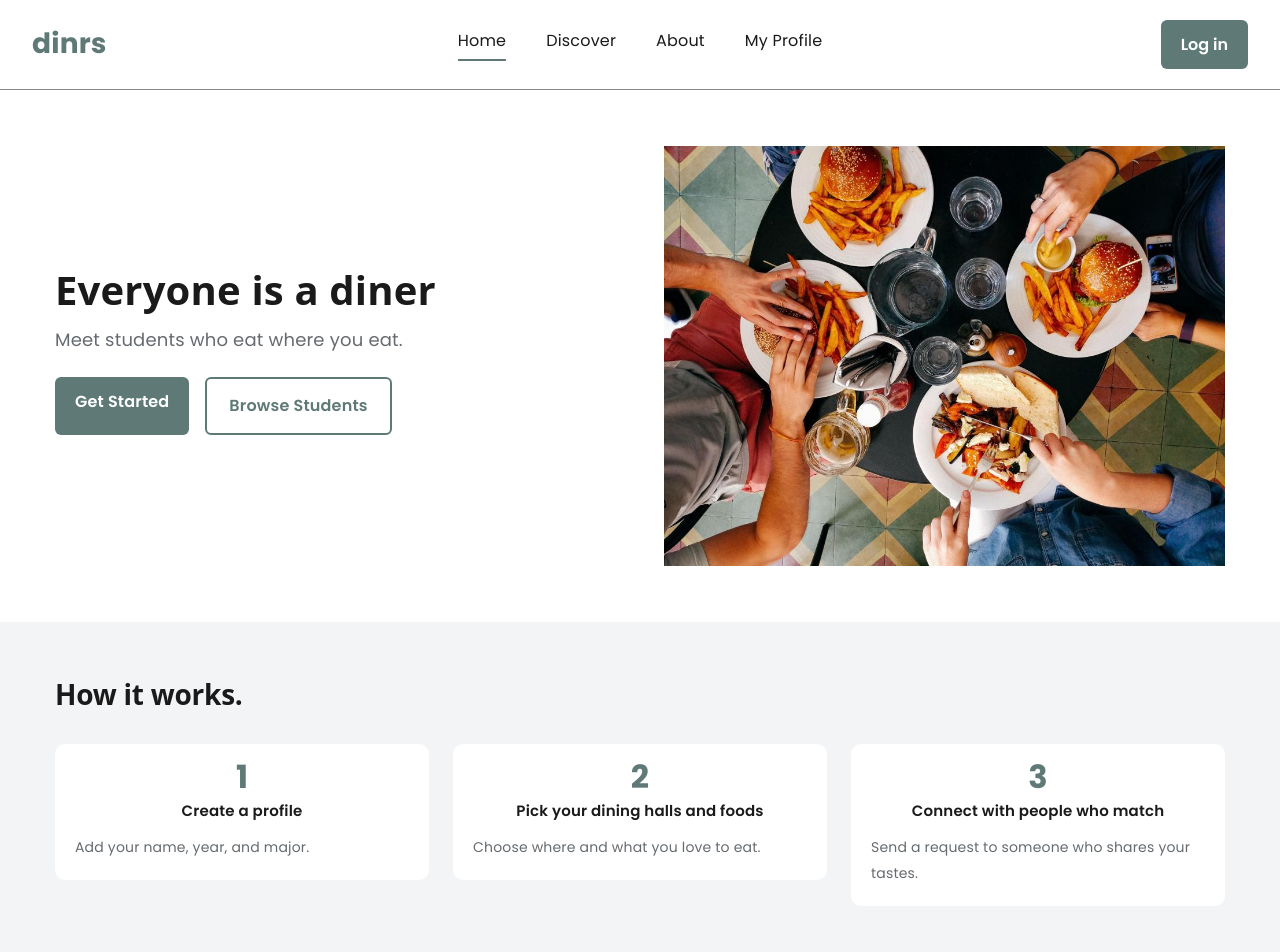
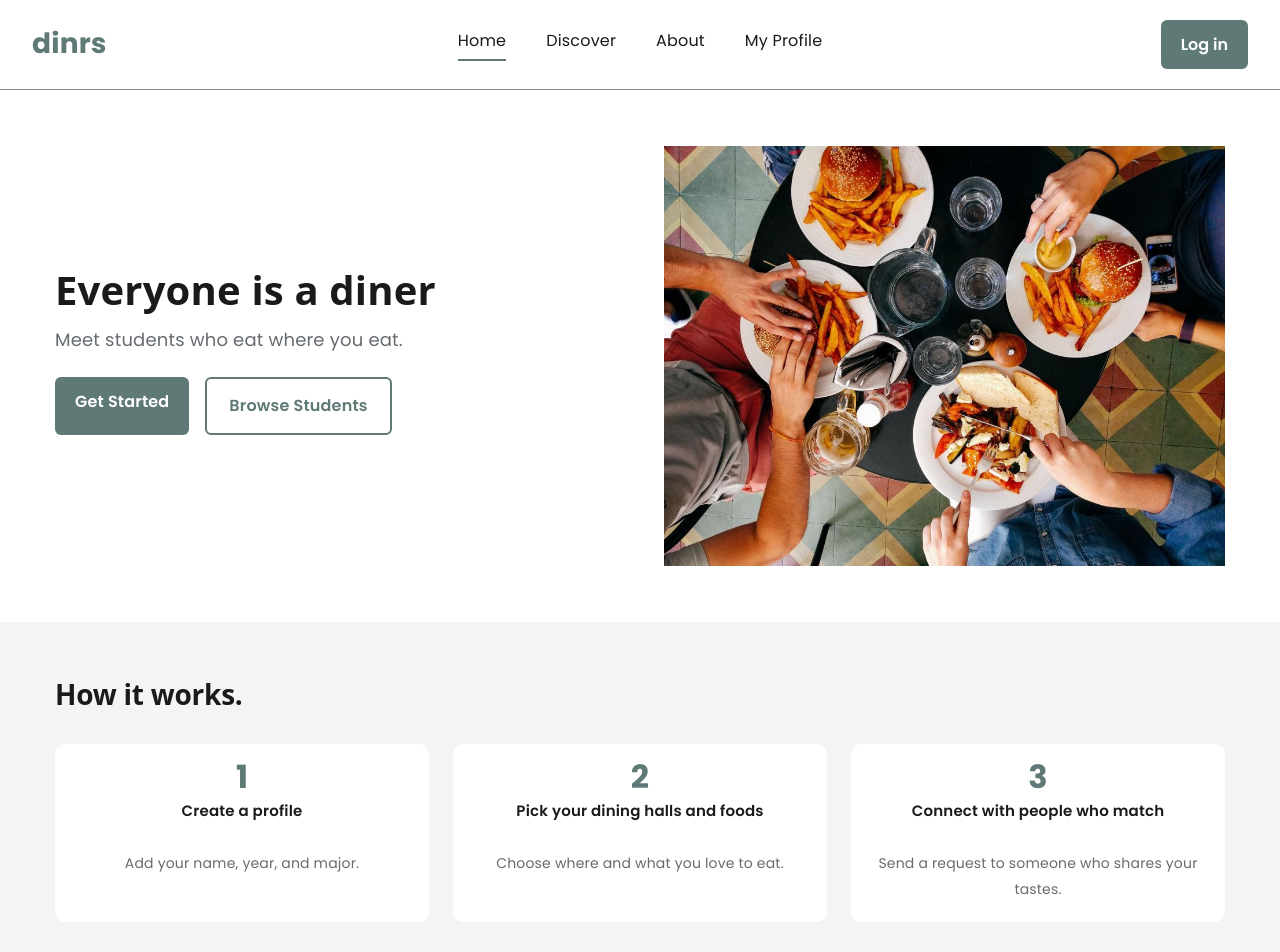
Before and after one commit to chloelui/Dinrs-App, a React (Vite) app: page / in a window 1280 px wide. Shown: the top 952 px of the page. Built offline with nearby package versions, Linux system fonts and the light colour scheme; no server answers.

Commit message:
Equalize How it works card heights and center step descriptions

```diff
--- a/src/App.css
+++ b/src/App.css
@@ -315,29 +315,32 @@ a.btn-outline {
   display: grid;
   grid-template-columns: repeat(3, 1fr);
   gap: 24px;
-  align-items: start;
+  align-items: stretch;
 }
 .step-card {
   background: #fff;
   border-radius: 10px;
   padding: 20px;
   text-align: center;
+  display: flex;
+  flex-direction: column;
+}
+.step-title {
+  margin: 8px 0 10px;
+  font-size: 15px;
+  font-weight: 600;
+  min-height: 2.8em; /* room for 2 lines of title */
 }
 .step-number {
   font-size: 32px;
   font-weight: 700;
   color: var(--green);
 }
-.step-title {
-  margin: 8px 0 10px;
-  font-size: 15px;
-  font-weight: 600;
-}
 .step-text {
   margin: 0;
   font-size: 14px;
   color: var(--muted);
-  text-align: left;
+  text-align: center;
 }
 
 /* ---------- Featured students ---------- */
```
